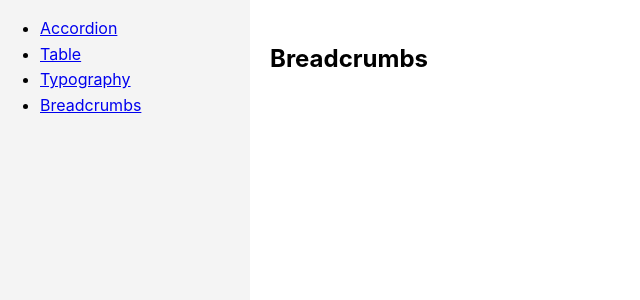
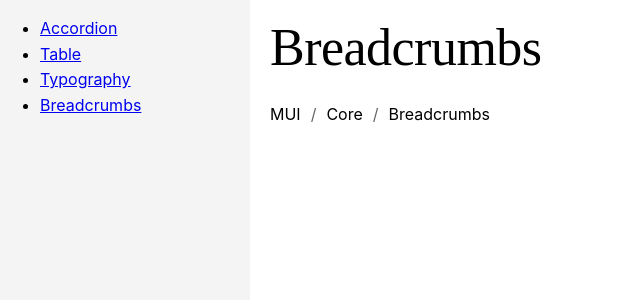
Before and after one commit to SystemAgainst/ui-kit, a React (Vite) app: page /breadcrumbs in a window 1280 px wide. Shown: the top 300 px of the page, without its empty margins (0-640 px from the left). Built offline with nearby package versions, Linux system fonts and the light colour scheme.

Commit message:
add: mock data throw props and core brush

```diff
--- a/src/App.tsx
+++ b/src/App.tsx
@@ -5,6 +5,7 @@ import { accordionItems } from './components/Accordion/mock.data'
 import MockData from './components/Table/data/mock.data'
 import styles from './components/Table/style/style.module.css'
 import BasicLayout from './layouts/BasicLayout'
+import { breadcrumbsData } from './components/Breadcrumbs/breadcrumbs.data'
 
 const App: React.FC = () => (
 	<BasicLayout>
@@ -19,7 +20,7 @@ const App: React.FC = () => (
 
 			<Route path='/typography' element={<Typography variant='displayLarge'>asdf</Typography>} />
 
-			<Route path='/breadcrumbs' element={<Breadcrumbs />} />
+			<Route path='/breadcrumbs' element={<Breadcrumbs items={breadcrumbsData} />} />
 		</Routes>
 	</BasicLayout>
 )
--- /dev/null
+++ b/src/components/Breadcrumbs/breadcrumbs.data.tsx
@@ -0,0 +1,16 @@
+import { BreadcrumbType } from './types'
+
+export const breadcrumbsData: BreadcrumbType[] = [
+	{
+		label: "MUI",
+		href: undefined
+	},
+	{
+		label: "Core",
+		href: undefined,
+	},
+	{
+		label: "Breadcrumbs",
+		href: undefined,
+	},
+];
--- a/src/components/Breadcrumbs/index.tsx
+++ b/src/components/Breadcrumbs/index.tsx
@@ -1,7 +1,44 @@
-const Breadcrumbs = () => {
+import cn from 'classnames'
+import { Fragment, MouseEvent } from 'react'
+import { Link } from 'react-router-dom'
+import { Typography } from '../index'
+import styles from './style.module.css'
+import { BreadcrumbsPropsType } from './types'
+
+const Breadcrumbs = ({ ...props }: BreadcrumbsPropsType) => {
+	const { items = [], className, style, children, separator = "/" } = props
+
+	const handleOnClick = (event: MouseEvent<HTMLDivElement, MouseEvent>) => {
+		event.preventDefault()
+		alert('You clicked a breadcrumb.')
+	}
+
+	const wrapperClass = cn(className, styles.wrapper);
+
 	return (
 		<>
-			<h2>Breadcrumbs</h2>
+			<Typography variant='displayLarge'>Breadcrumbs</Typography>
+			<br />
+			<div role='presentation' onClick={handleOnClick}>
+				<div className={wrapperClass} style={style}>
+					{
+						items.map((item, index) => (
+							<Fragment key={`breadcrumbs-${index}`}>
+								<Link
+										className={styles.link}
+										to={item.href || '#'}
+										aria-current={!item.href ? 'page' : undefined}
+									>
+										{item.label}
+								</Link>
+								{index < items.length - 1 &&
+									<span className={styles.separator}>{separator}</span>
+								}
+							</Fragment>
+						))
+					}
+				</div>
+			</div>
 		</>
 	)
 }
--- /dev/null
+++ b/src/components/Breadcrumbs/style.module.css
@@ -0,0 +1,14 @@
+.wrapper {
+	display: flex;
+	gap: 5px;
+}
+
+.link {
+	color: black;
+	text-decoration: none;
+}
+
+.separator {
+	margin: 0 5px;
+	color: #666;
+}
--- /dev/null
+++ b/src/components/Breadcrumbs/types.ts
@@ -0,0 +1,15 @@
+import { CSSProperties, ReactNode } from 'react'
+
+export type BreadcrumbType = {
+	label: string // Название хлебной крошки
+	href?: string // URL для навигации (мб undefined для текущей страницы)
+}
+
+export type BreadcrumbsPropsType = {
+	items?: BreadcrumbType[]
+	className?: string
+	children?: ReactNode
+	separator?: ReactNode
+	style?: CSSProperties
+	onClick?: () => void
+}
--- a/src/components/Typography/index.tsx
+++ b/src/components/Typography/index.tsx
@@ -6,8 +6,8 @@ type TypographyProps = {
 	children?: React.ReactNode
 }
 
-const Typography2 = ({ variant, children }: TypographyProps) => {
+const Typography = ({ variant, children }: TypographyProps) => {
 	return <div className={styles[variant]}>{children}</div>
 }
 
-export default Typography2
+export default Typography
```
Also changed, not shown: 1 other file (tests, documents, lock files or other folders).
